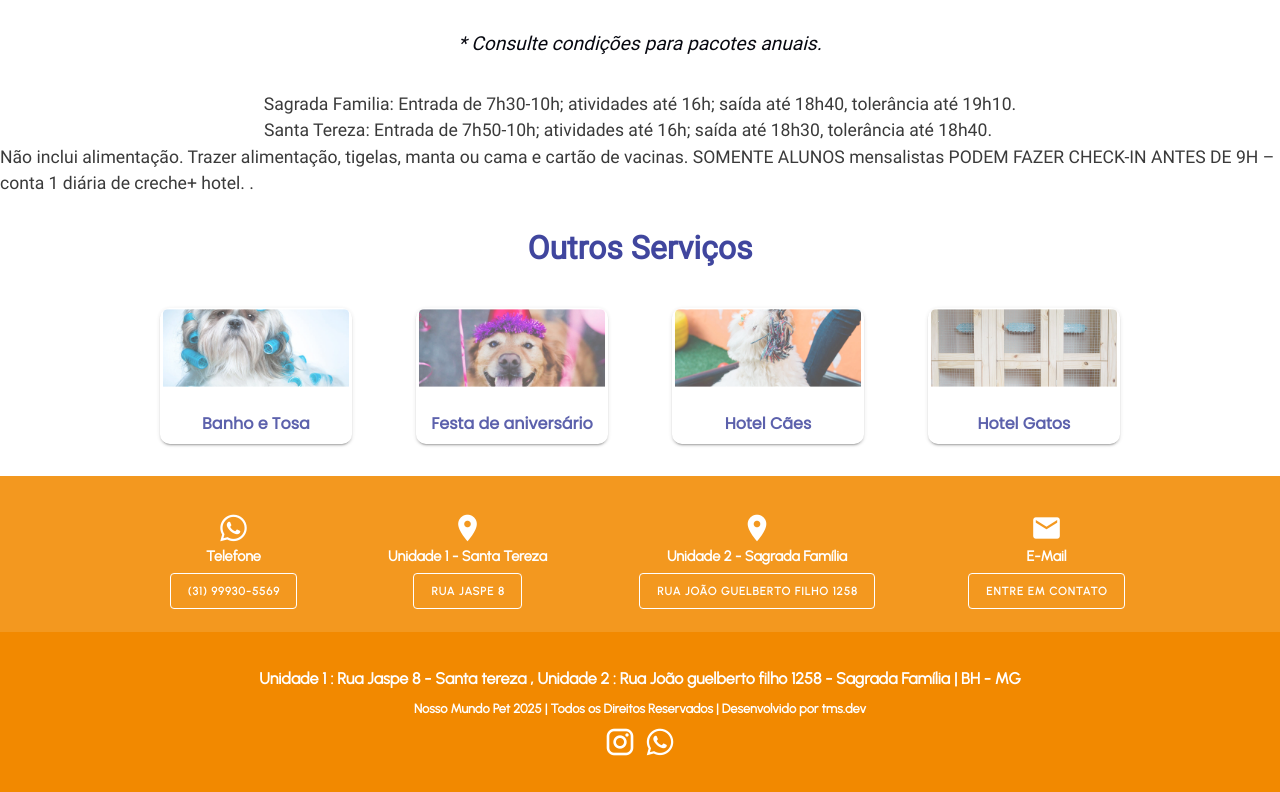
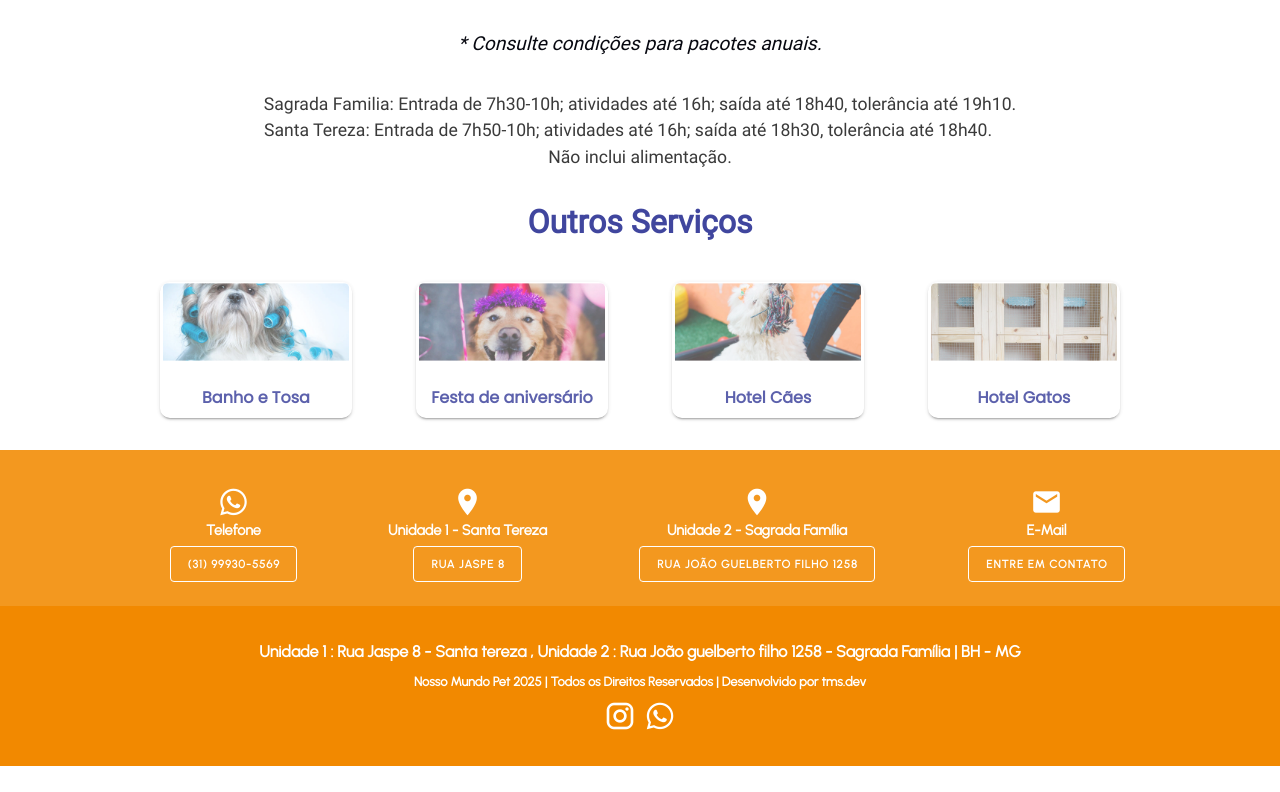
Before and after one commit to thiagoms00/pet-port, a Vue app: page /services/creche-caes in a window 1280 px wide. Shown: the part 2074-2866 px from the top of the page. After the commit the page ends 2840 px from the top, so only its background shows below. Built offline with nearby package versions, Linux system fonts and the light colour scheme.

Commit message:
Update BodyCrecheCaes.vue

```diff
--- a/src/components/BodyCrecheCaes.vue
+++ b/src/components/BodyCrecheCaes.vue
@@ -280,9 +280,7 @@ export default {
         tolerância até 18h40.
       </p>
       <p class="text-details">
-        Não inclui alimentação. Trazer alimentação, tigelas, manta ou cama e
-        cartão de vacinas. SOMENTE ALUNOS mensalistas PODEM FAZER CHECK-IN ANTES
-        DE 9H – conta 1 diária de creche+ hotel. .
+        Não inclui alimentação.
       </p>
     </v-row>
 
```
